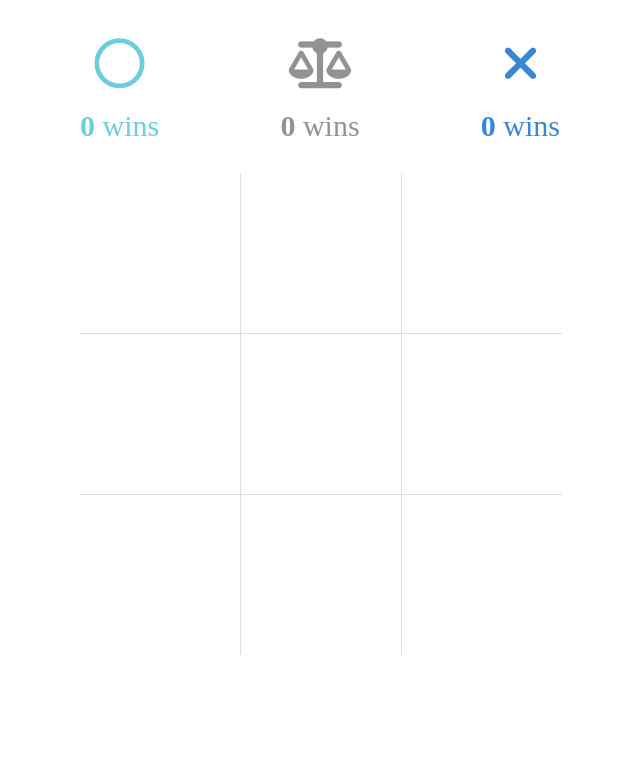
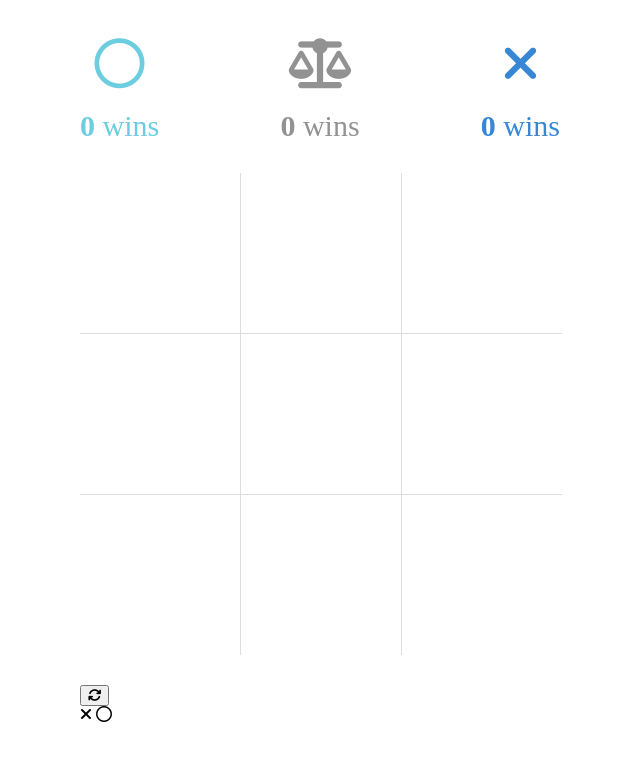
Before and after one commit to Gaukhar008/tic-tac-toe, a plain HTML site: page index.html in a window 1280 px wide. Shown: the whole page, without its empty margins (320-960 px from the left). Drawn offline with Linux system fonts and the light colour scheme.

Commit message:
Add bottom section with reset game button and interface that shows which players' turn is

```diff
--- a/index.html
+++ b/index.html
@@ -42,6 +42,14 @@
             <div><button class="grid__box grid__box-7" tabindex="-1"></button></div>
             <div><button class="grid__box grid__box-8" tabindex="-1"></button></div>
         </section>
+
+        <section class="bottom">
+            <button class="new-game"><i class="fa-solid fa-arrows-rotate"></i></button>
+                <div class="active-user">
+                    <i class="fa-solid fa-xmark"></i>
+                    <i class="fa-regular fa-circle"></i>
+                </div>
+        </section>
     </main>
 
     <script src="index.js"></script>
```
